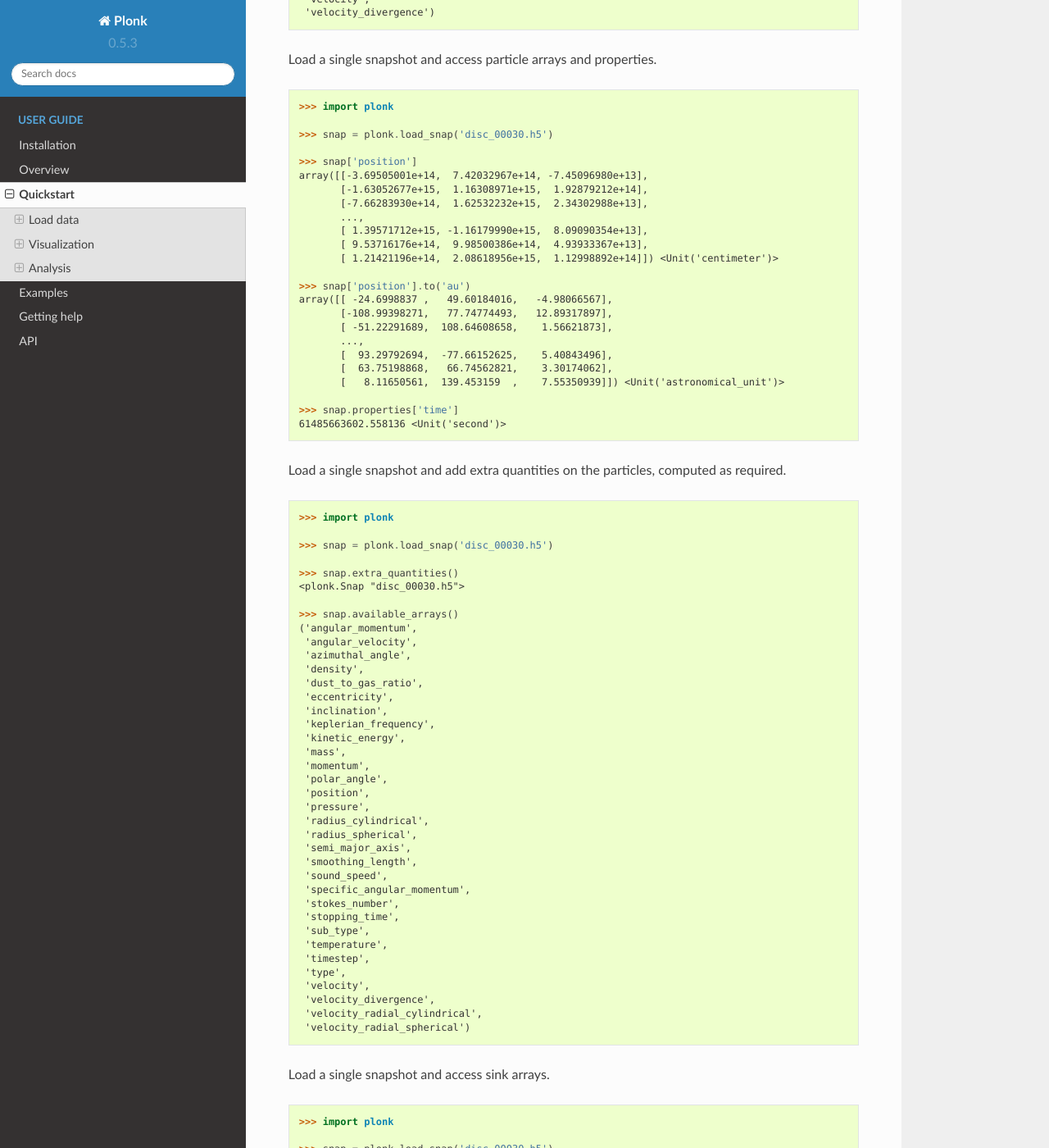
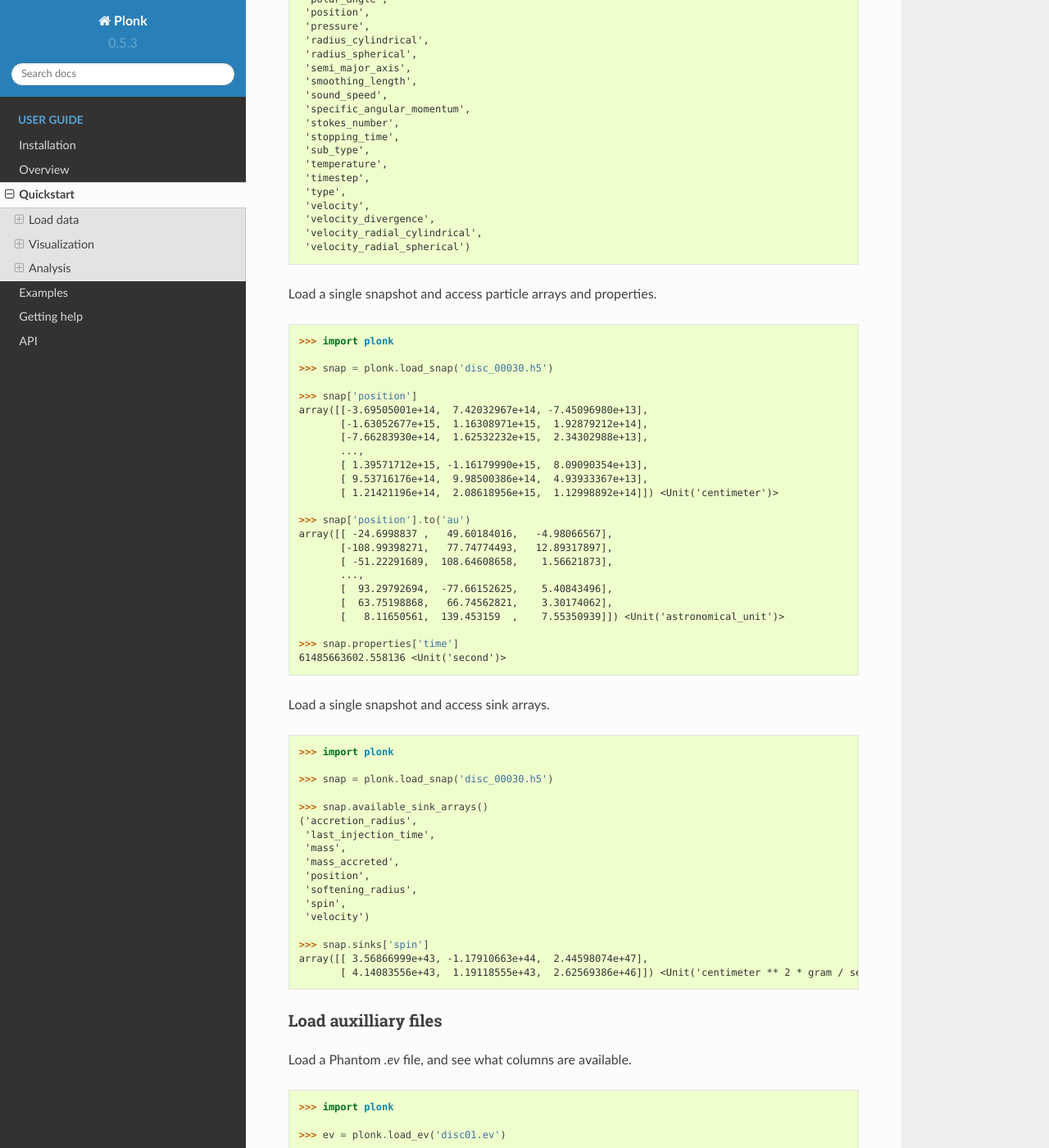
Before and after one commit to dmentipl/plonk, a Sphinx documentation site: the page built from docs/source/quickstart.rst, in a window 1280 px wide and 1400 px high, scrolled down 653 px. Shown: the whole window at 82% size. Built offline with Sphinx 7.4.7 and the Read the Docs theme 2.0.0, drawn with Linux system fonts in a browser that asks for light colours; formulas are drawn with MathJax 3; some of the changed text lies outside the part shown.

Commit message:
Update documentation

```diff
--- a/docs/source/examples/vertical-profile-disc.rst
+++ b/docs/source/examples/vertical-profile-disc.rst
@@ -29,9 +29,6 @@ radii in a disc.
             The radial width of the subset of particle on which to compute
             the vertical profile.
         """
-        # Load extra quantities, e.g. cylindrical radius
-        snap.extra_quantities()
-
         # Generate subsnap in a cylindrical ring
         subsnap = snap[
             (snap['R'] > radius - radial_width / 2)
--- a/docs/source/overview.rst
+++ b/docs/source/overview.rst
@@ -376,30 +393,15 @@ Derived arrays
 ~~~~~~~~~~~~~~
 
 Sometimes you need new arrays on the particles that are not available in the
-snapshot files. Many are available in Plonk already. To access these arrays use
-the :py:meth:`extra_quantities` method. Before calling the method:
+snapshot files. Many are available in Plonk already. The following code block
+lists the available raw Phantom arrays on the file.
 
 .. code-block:: pycon
 
-    >>> snap.available_arrays()
-    ('density',
-     'dust_to_gas_ratio',
-     'mass',
-     'position',
-     'pressure',
-     'smoothing_length',
-     'sound_speed',
-     'stopping_time',
-     'sub_type',
-     'timestep',
-     'type',
-     'velocity',
-     'velocity_divergence')
+    >>> list(snap._file_pointer['particles'])
+    ['divv', 'dt', 'dustfrac', 'h', 'itype', 'tstop', 'vxyz', 'xyz']
 
-    >>> snap.extra_quantities()
-    <plonk.Snap "disc_00030.h5">
-
-After calling :py:meth:`extra_quantities`:
+To see all available arrays on the :py:class:`Snap` object:
 
 .. code-block:: pycon
 
@@ -574,7 +576,6 @@ them into the DataFrame.
 
 .. code-block:: pycon
 
-    >>> snap.extra_quantities()
     >>> profiles = (
     ...    'radius',
     ...    'angular_momentum_phi',
--- a/docs/source/quickstart.rst
+++ b/docs/source/quickstart.rst
@@ -19,62 +19,6 @@ Load a single snapshot and see what arrays are available.
     >>> import plonk
 
     >>> snap = plonk.load_snap('disc_00030.h5')
-
-    >>> snap.available_arrays()
-    ('density',
-     'dust_to_gas_ratio',
-     'mass',
-     'position',
-     'pressure',
-     'smoothing_length',
-     'sound_speed',
-     'stopping_time',
-     'sub_type',
-     'timestep',
-     'type',
-     'velocity',
-     'velocity_divergence')
-
-Load a single snapshot and access particle arrays and properties.
-
-.. code-block:: python
-
-    >>> import plonk
-
-    >>> snap = plonk.load_snap('disc_00030.h5')
-
-    >>> snap['position']
-    array([[-3.69505001e+14,  7.42032967e+14, -7.45096980e+13],
-           [-1.63052677e+15,  1.16308971e+15,  1.92879212e+14],
-           [-7.66283930e+14,  1.62532232e+15,  2.34302988e+13],
-           ...,
-           [ 1.39571712e+15, -1.16179990e+15,  8.09090354e+13],
-           [ 9.53716176e+14,  9.98500386e+14,  4.93933367e+13],
-           [ 1.21421196e+14,  2.08618956e+15,  1.12998892e+14]]) <Unit('centimeter')>
-
-    >>> snap['position'].to('au')
-    array([[ -24.6998837 ,   49.60184016,   -4.98066567],
-           [-108.99398271,   77.74774493,   12.89317897],
-           [ -51.22291689,  108.64608658,    1.56621873],
-           ...,
-           [  93.29792694,  -77.66152625,    5.40843496],
-           [  63.75198868,   66.74562821,    3.30174062],
-           [   8.11650561,  139.453159  ,    7.55350939]]) <Unit('astronomical_unit')>
-
-    >>> snap.properties['time']
-    61485663602.558136 <Unit('second')>
-
-Load a single snapshot and add extra quantities on the particles, computed as
-required.
-
-.. code-block:: python
-
-    >>> import plonk
-
-    >>> snap = plonk.load_snap('disc_00030.h5')
-
-    >>> snap.extra_quantities()
-    <plonk.Snap "disc_00030.h5">
 
     >>> snap.available_arrays()
     ('angular_momentum',
@@ -107,6 +51,35 @@ required.
      'velocity_divergence',
      'velocity_radial_cylindrical',
      'velocity_radial_spherical')
+
+Load a single snapshot and access particle arrays and properties.
+
+.. code-block:: python
+
+    >>> import plonk
+
+    >>> snap = plonk.load_snap('disc_00030.h5')
+
+    >>> snap['position']
+    array([[-3.69505001e+14,  7.42032967e+14, -7.45096980e+13],
+           [-1.63052677e+15,  1.16308971e+15,  1.92879212e+14],
+           [-7.66283930e+14,  1.62532232e+15,  2.34302988e+13],
+           ...,
+           [ 1.39571712e+15, -1.16179990e+15,  8.09090354e+13],
+           [ 9.53716176e+14,  9.98500386e+14,  4.93933367e+13],
+           [ 1.21421196e+14,  2.08618956e+15,  1.12998892e+14]]) <Unit('centimeter')>
+
+    >>> snap['position'].to('au')
+    array([[ -24.6998837 ,   49.60184016,   -4.98066567],
+           [-108.99398271,   77.74774493,   12.89317897],
+           [ -51.22291689,  108.64608658,    1.56621873],
+           ...,
+           [  93.29792694,  -77.66152625,    5.40843496],
+           [  63.75198868,   66.74562821,    3.30174062],
+           [   8.11650561,  139.453159  ,    7.55350939]]) <Unit('astronomical_unit')>
+
+    >>> snap.properties['time']
+    61485663602.558136 <Unit('second')>
 
 Load a single snapshot and access sink arrays.
 
```
Also changed, not shown: other parts of docs/source/overview.rst (+19 -2 lines), 1 other file.
